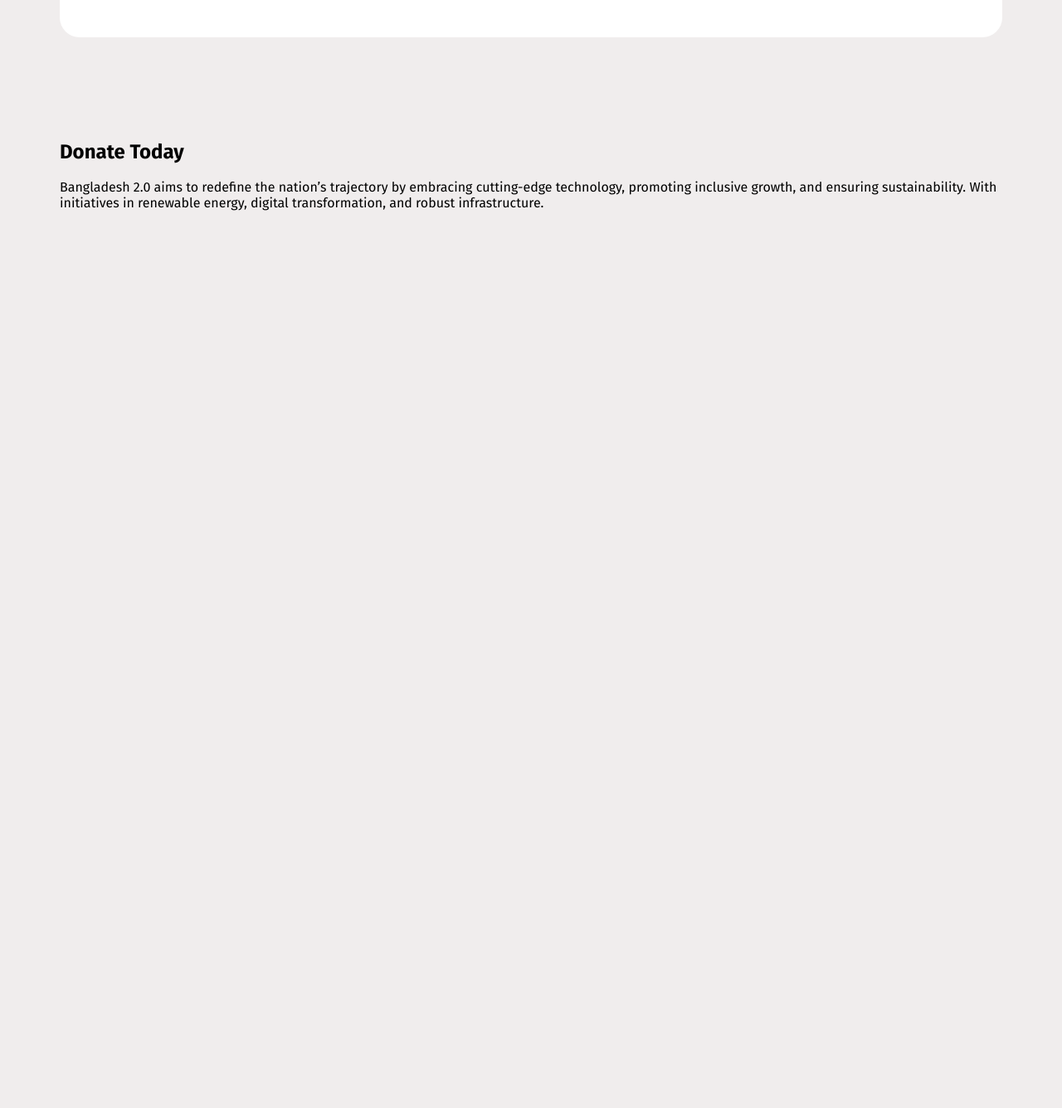
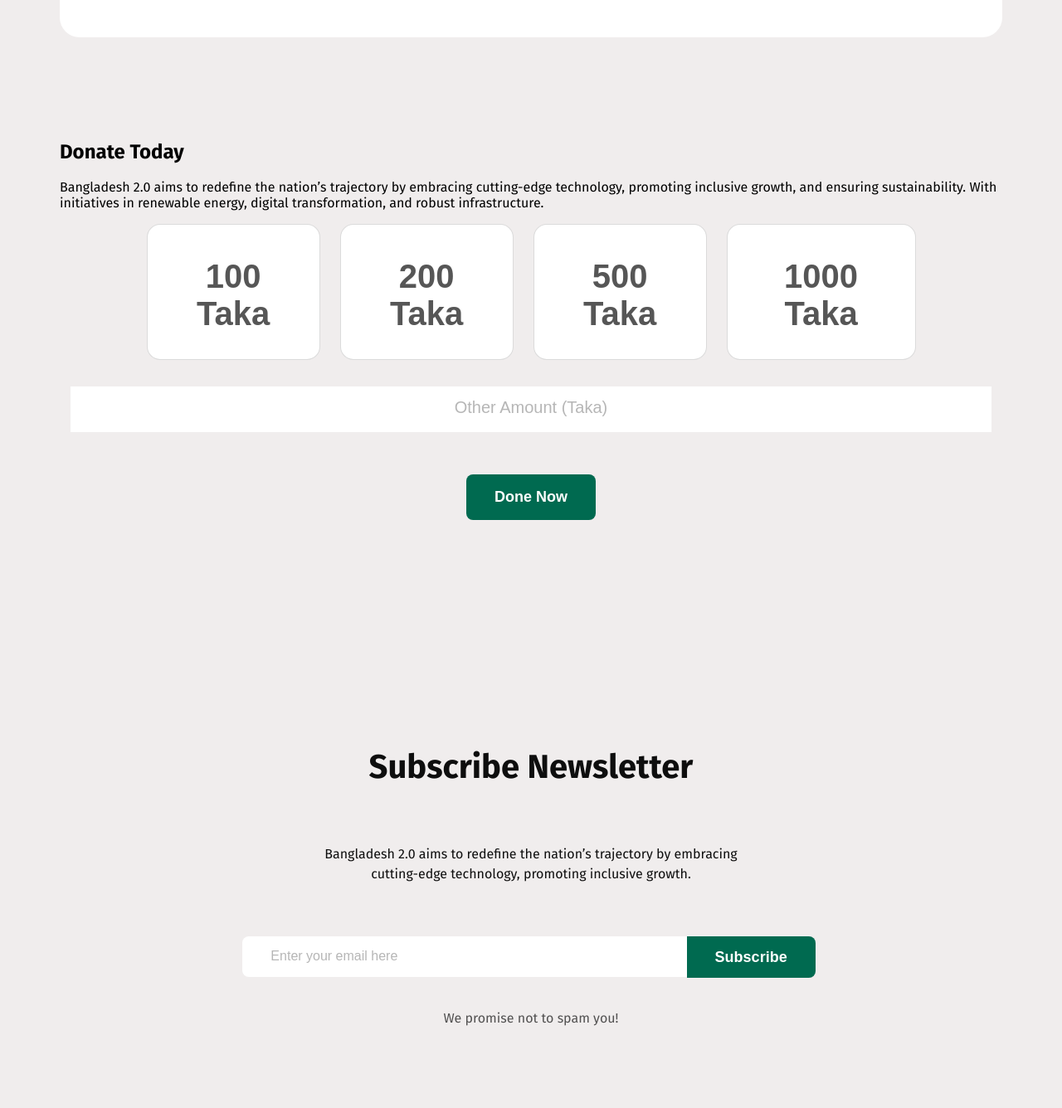
Before and after one commit to JahidHasan2025/Assignment-1, a plain HTML site: page index.html in a window 1280 px wide. Shown: the part 3702-5038 px from the top of the page at 83% size. Before the commit the page ends 3972 px from the top, so only its background shows below. Drawn offline with Linux system fonts and the light colour scheme.

```diff
--- a/index.html
+++ b/index.html
@@ -132,6 +132,7 @@
               humankind as civilized
     </h6>
     <div class="read-more">Read More</div>
+
     <!-- bangladesh launches new satellite two -->
      <div class="content">
       <h2>Bangladesh Launches New Satellite</h2>
@@ -162,6 +163,61 @@
     sustainability. With initiatives in renewable energy, digital
     transformation, and robust infrastructure.
   </p>
+  <!-- take card section start -->
+  <div class="taka_cards">
+    <!-- card one -->
+    <div>
+      <button class="card">100 Taka</button>
+    </div>
+     <!-- card two -->
+     <div>
+      <button class="card">200 Taka</button>
+    </div>
+    <!-- card three -->
+    <div>
+      <button class="card">500 Taka</button>
+    </div>
+    <!-- card four -->
+    <div>
+      <button class="card">1000 Taka</button>
+    </div>
+  </div>
+  <!-- take card section end -->
+  <div class="amount_taka">
+    <input type="text" placeholder="Other Amount (Taka)" />
+  </div>
+  <br />
+  <div class="done_now_button">
+    <button class="done_now">Done Now</button>
+  </div>
+</section>
+<!-- donate today section end -->
+ <!-- subscribe newsletter section start -->
+ <section class="subscribe_newsletter">
+  <h2>Subscribe Newsletter</h2>
+  <h6 class="">
+    Bangladesh 2.0 aims to redefine the nation’s trajectory by embracing
+    cutting-edge technology, promoting inclusive growth.
+  </h6>
+  <div class="enail_subscribe_button">
+    <input type="email" placeholder="Enter your email here" />
+    <button class="subscribe_button" type="submit">Subscribe</button>
+  </div>
+  <p>We promise not to spam you!</p>
+      </section>
+      <!-- subscribe newsletter section end -->
+    </main>
+    <!-- main section end -->
 
+    <!-- footer section start -->
+    <footer>
+      <div class="logo">Bangladesh 2.0</div>
+      <div class="social_icons">
+        <img class="social_icon" src="assets/facebook.png" alt="" />
+        <img class="social_icon" src="assets/instagram.png" alt="" />
+        <img class="social_icon" src="assets/x.png" alt="" />
+      </div>
+    </footer>
+     <!-- footer section end -->
   </body>
 </html>
--- a/style.css
+++ b/style.css
@@ -302,3 +302,189 @@
     transition: all 0.5s;
   }
 /* recent news section end */
+/* donate today section start */
+.donate_today h2 {
+    color: rgb(14, 14, 14);
+    font-size: 40px;
+    font-weight: 700;
+    padding-bottom: 24px;
+    text-align: center;
+  }
+
+  .donate_today p {
+    color: rgba(14, 14, 14, 0.7);
+    font-size: 16px;
+    font-weight: 400;
+    padding-bottom: 32px;
+    line-height: 24px;
+    text-align: center;
+    padding: 0 88px;
+    padding-bottom: 32px;
+  }
+
+  .taka_cards {
+    display: flex;
+    justify-content: space-around;
+    gap: 24px;
+    padding: 0 104.5px;
+  }
+
+  .taka_cards .card {
+    color: rgba(14, 14, 14, 0.7);
+    font-size: 40px;
+    font-weight: 700;
+    padding: 40px;
+    border: 1px solid rgba(14, 14, 14, 0.15);
+    border-radius: 16px;
+    background-color: white;
+    padding-bottom: 32px;
+  }
+
+  .taka_cards .card:hover {
+    background-color: var(--MintFrost);
+    transition: all 0.5s;
+  }
+
+  .amount_taka {
+    text-align: center;
+    padding-bottom: 32px;
+  }
+
+  .amount_taka input {
+    width: 1030px;
+    text-align: center;
+    padding: 20px 40px;
+    margin-top: 32px;
+    border: none;
+  }
+
+  .amount_taka input::placeholder {
+    color: rgba(14, 14, 14, 0.3);
+    font-size: 20px;
+    font-weight: 400;
+  }
+
+  .done_now_button {
+    display: block;
+    text-align: center;
+  }
+
+  .done_now {
+    color: white;
+    font-size: 18px;
+    font-weight: 600;
+    padding: 17px 34px;
+    margin-bottom: 80px;
+    background: #006a50;
+    border-radius: 8px;
+    border: none;
+  }
+
+  .done_now:hover {
+    color: white;
+    background: black;
+    transition: al 0.5s;
+  }
+  /* donate today section end */
+  /* subscribe newsletter section start */
+.subscribe_newsletter {
+    padding: 80px 100px;
+    background: var(--MintFrost);
+    border-radius: 24px;
+    margin: 80px 0;
+  }
+
+  .subscribe_newsletter h2 {
+    color: rgb(14, 14, 14);
+    font-size: 40px;
+    font-weight: 700;
+    padding-bottom: 16px;
+    text-align: center;
+  }
+
+  .subscribe_newsletter h6 {
+    padding: 16px 200px 24px 200px;
+    color: rgb(14, 14, 14);
+    font-size: 16px;
+    font-weight: 400;
+    line-height: 24px;
+    text-align: center;
+  }
+
+  .enail_subscribe_button {
+    text-align: center;
+    padding-bottom: 24px;
+  }
+
+  .enail_subscribe_button input {
+    width: 50%;
+    padding: 17px 34px;
+    border-radius: 8px 0px 0px 8px;
+    background: rgb(255, 255, 255);
+    border: none;
+    outline: none;
+  }
+
+  .enail_subscribe_button input:hover {
+    border: none;
+    outline: none;
+  }
+
+  .enail_subscribe_button input::placeholder {
+    color: rgba(14, 14, 14, 0.3);
+    font-size: 16px;
+    font-weight: 400;
+  }
+
+  .subscribe_button {
+    color: white;
+    font-size: 18px;
+    font-weight: 600;
+    text-align: center;
+    padding: 14.5px 34px;
+    border-radius: 0px 8px 8px 0px;
+    background: #006a50;
+    position: relative;
+    border: none;
+    right: 5px;
+    top: 2px;
+  }
+
+  .subscribe_button:hover {
+    color: white;
+    background: black;
+    transition: all 0.5s;
+  }
+
+  .subscribe_newsletter p {
+    color: rgba(14, 14, 14, 0.7);
+    font-size: 16px;
+    font-weight: 400;
+    text-align: center;
+  }
+  /* subscribe newsletter section end */
+
+  /* footer section start */
+  footer {
+    background: #ffffff;
+    padding: 50px 0;
+  }
+
+  footer .logo {
+    color: rgb(14, 14, 14);
+    font-size: 32px;
+    font-weight: 700;
+    text-align: center;
+    padding: 25px 0 32.5px 0;
+    margin-bottom: 32.5px;
+    border-bottom: 1px solid rgba(14, 14, 14, 0.1);
+  }
+
+  .social_icons {
+    text-align: center;
+  }
+
+  .social_icon {
+    padding-right: 23px;
+  }
+  /* footer section end */
```
